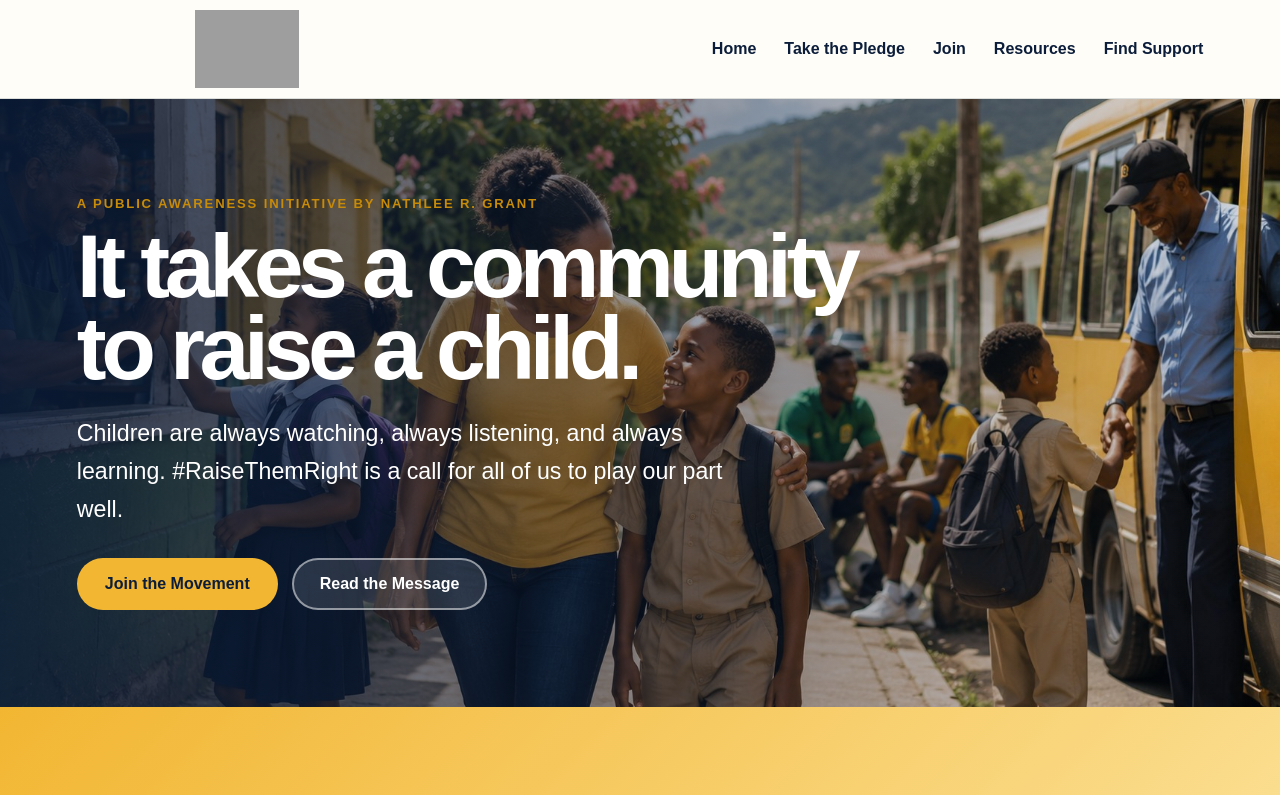
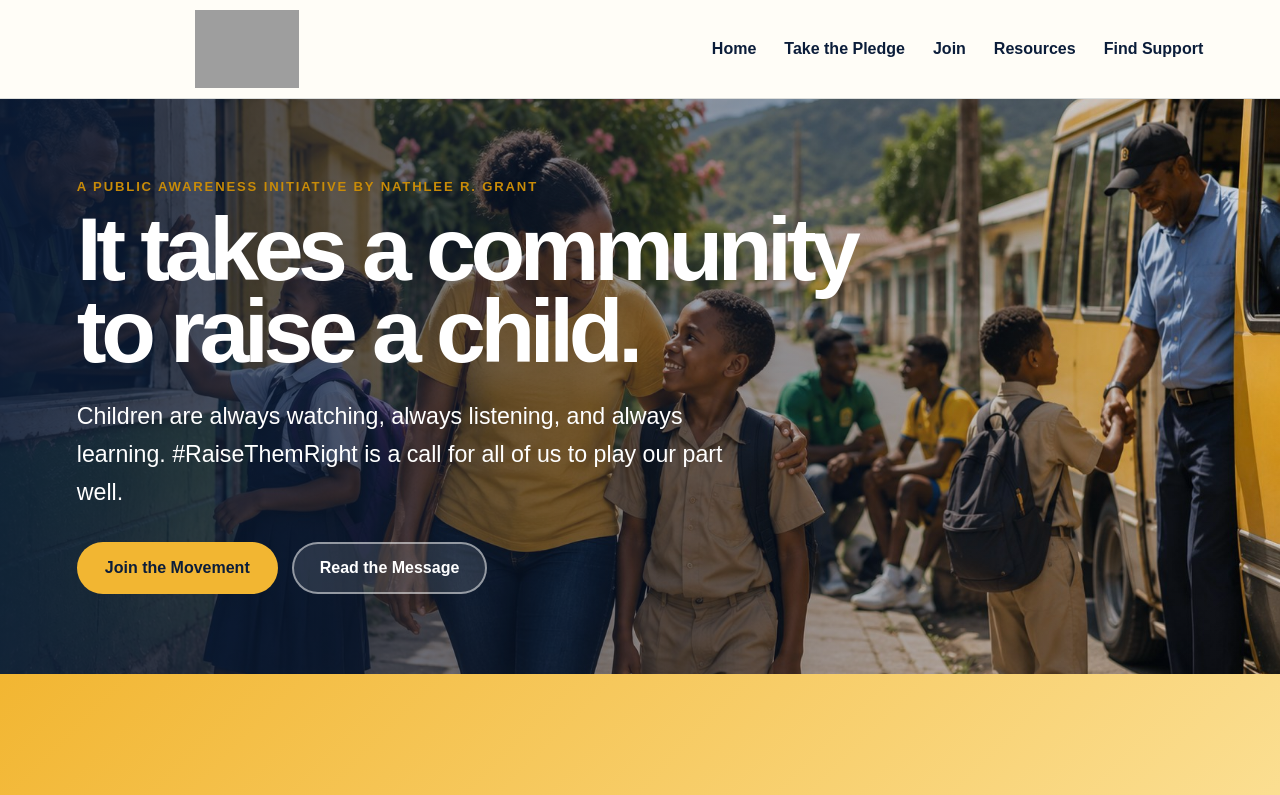
Before and after one commit to nathleegrant-lang/raise-them-right, a Next.js app: page / in a window 1280 px wide. Shown: the top 795 px of the page. Built offline with nearby package versions, Linux system fonts and the light colour scheme; grey boxes are pictures that could not be loaded.

Commit message:
Update globals.css

```diff
--- a/src/app/globals.css
+++ b/src/app/globals.css
@@ -102,7 +102,7 @@ img {
 
 .hero-image-wrap {
   position: relative;
-  min-height: 76vh;
+  min-height: 68vh;
   overflow: hidden;
   display: flex;
   align-items: center;
```
